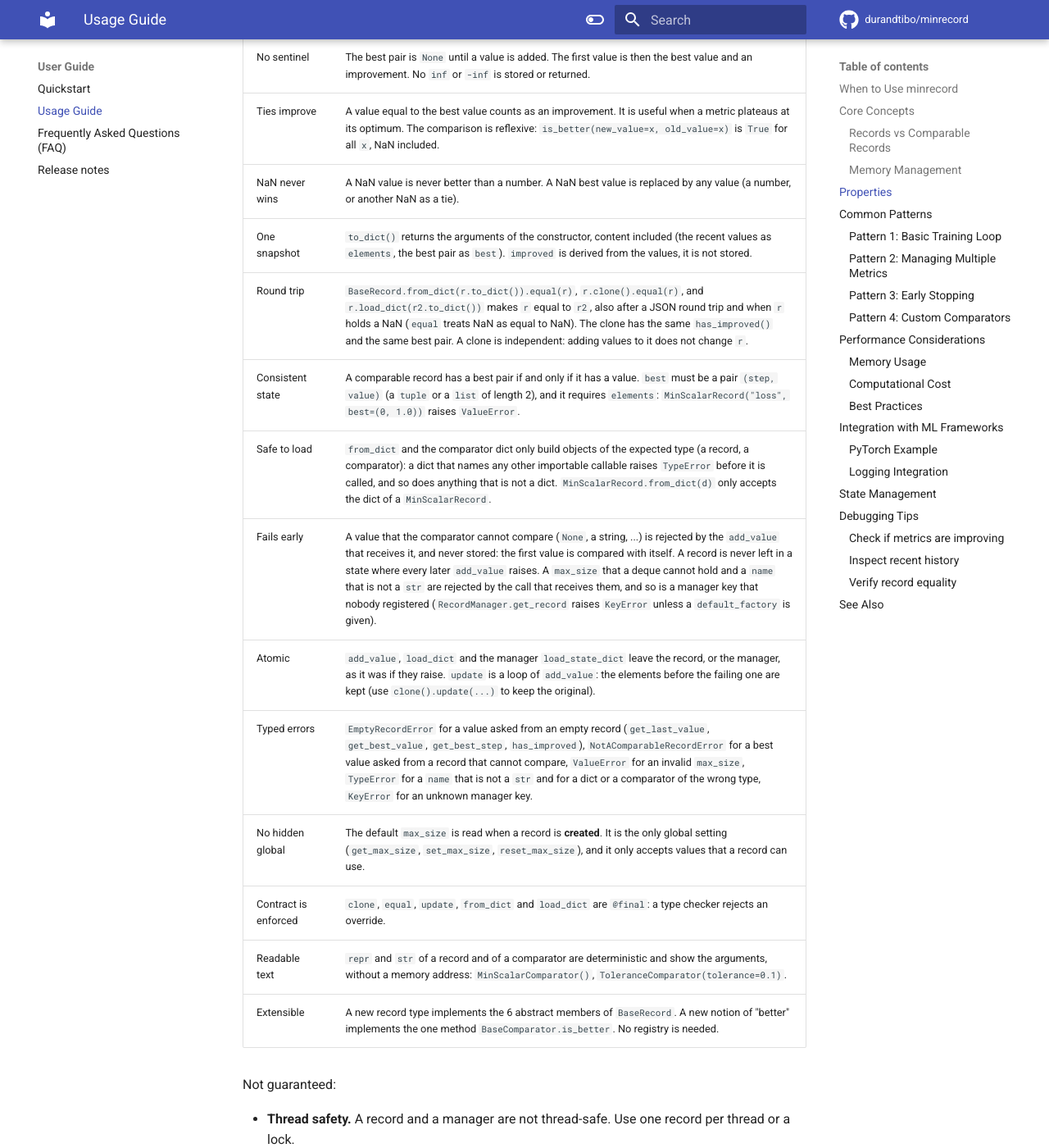
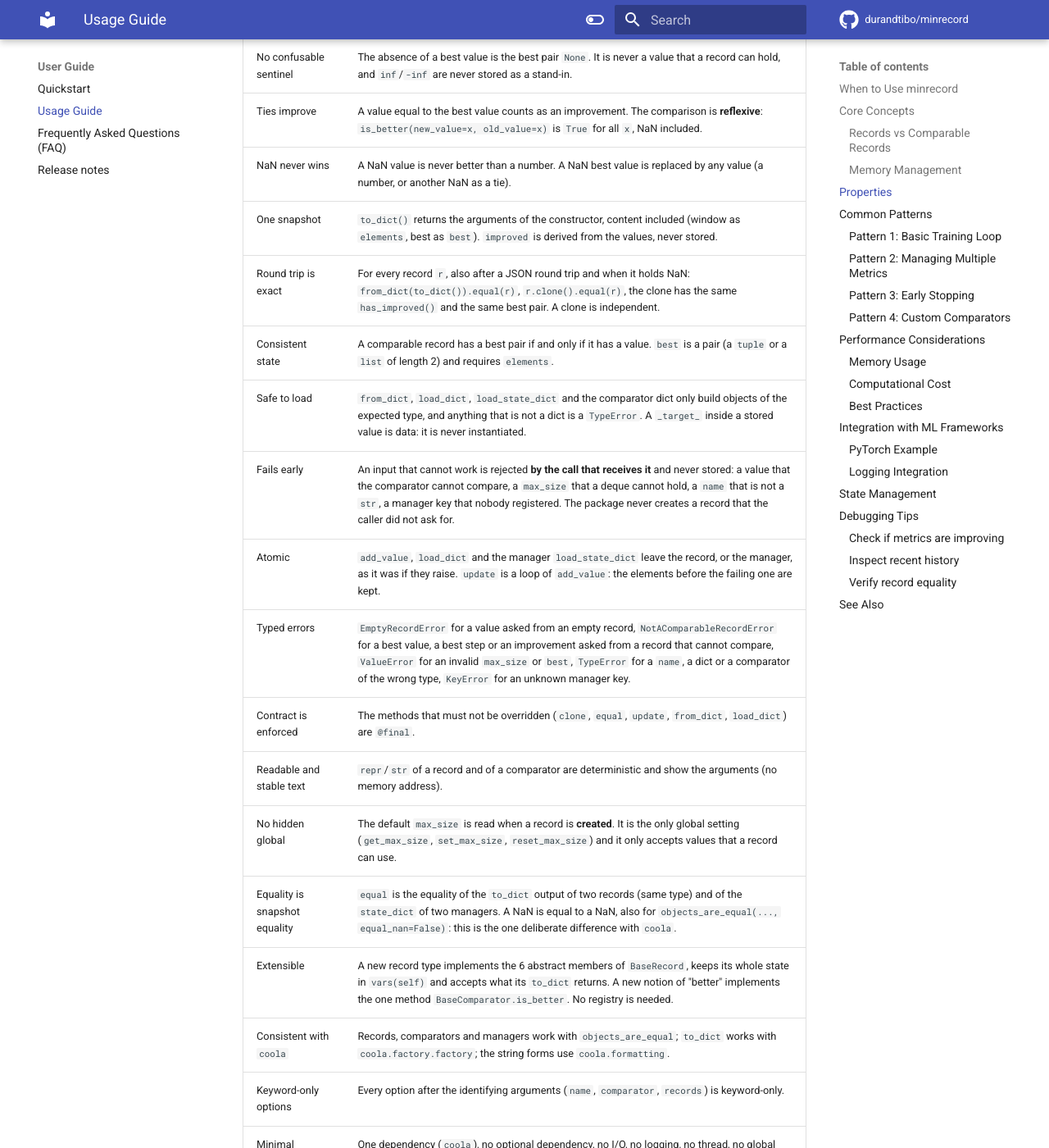
Before and after one commit to durandtibo/minrecord, an MkDocs documentation site: the page built from docs/docs/usage_guide.md, in a window 1280 px wide and 1400 px high, scrolled down 1737 px. Shown: the whole window at 82% size. Built offline with MkDocs 1.6.1 and Material for MkDocs 9.7.7, drawn with Linux system fonts in a browser that asks for light colours; comment, search, counter and statistics services are not loaded; the version menu is left out; some of the changed text lies outside the part shown.

Commit message:
Document the equality of snapshots and fix the documentation (#554)
Co-authored-by: Claude Sonnet 5.5 <noreply@anthropic.com>

```diff
--- a/docs/docs/usage_guide.md
+++ b/docs/docs/usage_guide.md
@@ -56,24 +56,28 @@ record = Record("my_metric", max_size=50)
 
 These properties are guaranteed by the base classes, so every record has them.
 
-| Property           | Statement                                                                                                                                                                                 |
-| ------------------ | ----------------------------------------------------------------------------------------------------------------------------------------------------------------------------------------- |
-| Bounded memory     | A record keeps at most `max_size` pairs `(step, value)`, with `1 <= max_size <= sys.maxsize`. The oldest pair is dropped first. Adding a value is O(1).                                                                        |
-| Best is never lost | The best pair `(step, value)` of a comparable record is stored apart from the recent values: it survives the eviction of the pair that produced it, `clone` and `to_dict`/`from_dict`.     |
-| No sentinel        | The best pair is `None` until a value is added. The first value is then the best value and an improvement. No `inf` or `-inf` is stored or returned.                                      |
-| Ties improve       | A value equal to the best value counts as an improvement. It is useful when a metric plateaus at its optimum. The comparison is reflexive: `is_better(new_value=x, old_value=x)` is `True` for all `x`, NaN included. |
-| NaN never wins     | A NaN value is never better than a number. A NaN best value is replaced by any value (a number, or another NaN as a tie).                                                                  |
-| One snapshot       | `to_dict()` returns the arguments of the constructor, content included (the recent values as `elements`, the best pair as `best`). `improved` is derived from the values, it is not stored. |
-| Round trip         | `BaseRecord.from_dict(r.to_dict()).equal(r)`, `r.clone().equal(r)`, and `r.load_dict(r2.to_dict())` makes `r` equal to `r2`, also after a JSON round trip and when `r` holds a NaN (`equal` treats NaN as equal to NaN). The clone has the same `has_improved()` and the same best pair. A clone is independent: adding values to it does not change `r`. |
-| Consistent state   | A comparable record has a best pair if and only if it has a value. `best` must be a pair `(step, value)` (a `tuple` or a `list` of length 2), and it requires `elements`: `MinScalarRecord("loss", best=(0, 1.0))` raises `ValueError`. |
-| Safe to load       | `from_dict` and the comparator dict only build objects of the expected type (a record, a comparator): a dict that names any other importable callable raises `TypeError` before it is called, and so does anything that is not a dict. `MinScalarRecord.from_dict(d)` only accepts the dict of a `MinScalarRecord`. |
-| Fails early        | A value that the comparator cannot compare (`None`, a string, ...) is rejected by the `add_value` that receives it, and never stored: the first value is compared with itself. A record is never left in a state where every later `add_value` raises. A `max_size` that a deque cannot hold and a `name` that is not a `str` are rejected by the call that receives them, and so is a manager key that nobody registered (`RecordManager.get_record` raises `KeyError` unless a `default_factory` is given). |
-| Atomic             | `add_value`, `load_dict` and the manager `load_state_dict` leave the record, or the manager, as it was if they raise. `update` is a loop of `add_value`: the elements before the failing one are kept (use `clone().update(...)` to keep the original). |
-| Typed errors       | `EmptyRecordError` for a value asked from an empty record (`get_last_value`, `get_best_value`, `get_best_step`, `has_improved`), `NotAComparableRecordError` for a best value asked from a record that cannot compare, `ValueError` for an invalid `max_size`, `TypeError` for a `name` that is not a `str` and for a dict or a comparator of the wrong type, `KeyError` for an unknown manager key. |
-| No hidden global   | The default `max_size` is read when a record is **created**. It is the only global setting (`get_max_size`, `set_max_size`, `reset_max_size`), and it only accepts values that a record can use.                                         |
-| Contract is enforced | `clone`, `equal`, `update`, `from_dict` and `load_dict` are `@final`: a type checker rejects an override. |
-| Readable text      | `repr` and `str` of a record and of a comparator are deterministic and show the arguments, without a memory address: `MinScalarComparator()`, `ToleranceComparator(tolerance=0.1)`. |
-| Extensible         | A new record type implements the 6 abstract members of `BaseRecord`. A new notion of "better" implements the one method `BaseComparator.is_better`. No registry is needed.               |
+| Property                      | Statement                                                                                                                                                                                                                                                                                                                                    |
+| ----------------------------- | -------------------------------------------------------------------------------------------------------------------------------------------------------------------------------------------------------------------------------------------------------------------------------------------------------------------------------------------- |
+| Bounded memory                | A record keeps at most `max_size` pairs `(step, value)`, with `1 <= max_size <= sys.maxsize`. The oldest pair is dropped first. Adding a value is O(1).                                                                                                                                                                                      |
+| Best is never lost            | The best pair `(step, value)` of a comparable record is stored apart from the window: it survives the eviction of the pair that produced it, `clone` and `to_dict`/`from_dict`.                                                                                                                                                              |
+| No confusable sentinel        | The absence of a best value is the best pair `None`. It is never a value that a record can hold, and `inf`/`-inf` are never stored as a stand-in.                                                                                                                                                                                            |
+| Ties improve                  | A value equal to the best value counts as an improvement. The comparison is **reflexive**: `is_better(new_value=x, old_value=x)` is `True` for all `x`, NaN included.                                                                                                                                                                        |
+| NaN never wins                | A NaN value is never better than a number. A NaN best value is replaced by any value (a number, or another NaN as a tie).                                                                                                                                                                                                                    |
+| One snapshot                  | `to_dict()` returns the arguments of the constructor, content included (window as `elements`, best as `best`). `improved` is derived from the values, never stored.                                                                                                                                                                          |
+| Round trip is exact           | For every record `r`, also after a JSON round trip and when it holds NaN: `from_dict(to_dict()).equal(r)`, `r.clone().equal(r)`, the clone has the same `has_improved()` and the same best pair. A clone is independent.                                                                                                                     |
+| Consistent state              | A comparable record has a best pair if and only if it has a value. `best` is a pair (a `tuple` or a `list` of length 2) and requires `elements`.                                                                                                                                                                                             |
+| Safe to load                  | `from_dict`, `load_dict`, `load_state_dict` and the comparator dict only build objects of the expected type, and anything that is not a dict is a `TypeError`. A `_target_` inside a stored value is data: it is never instantiated.                                                                                                         |
+| Fails early                   | An input that cannot work is rejected **by the call that receives it** and never stored: a value that the comparator cannot compare, a `max_size` that a deque cannot hold, a `name` that is not a `str`, a manager key that nobody registered. The package never creates a record that the caller did not ask for.                          |
+| Atomic                        | `add_value`, `load_dict` and the manager `load_state_dict` leave the record, or the manager, as it was if they raise. `update` is a loop of `add_value`: the elements before the failing one are kept.                                                                                                                                       |
+| Typed errors                  | `EmptyRecordError` for a value asked from an empty record, `NotAComparableRecordError` for a best value, a best step or an improvement asked from a record that cannot compare, `ValueError` for an invalid `max_size` or `best`, `TypeError` for a `name`, a dict or a comparator of the wrong type, `KeyError` for an unknown manager key. |
+| Contract is enforced          | The methods that must not be overridden (`clone`, `equal`, `update`, `from_dict`, `load_dict`) are `@final`.                                                                                                                                                                                                                                 |
+| Readable and stable text      | `repr`/`str` of a record and of a comparator are deterministic and show the arguments (no memory address).                                                                                                                                                                                                                                   |
+| No hidden global              | The default `max_size` is read when a record is **created**. It is the only global setting (`get_max_size`, `set_max_size`, `reset_max_size`) and it only accepts values that a record can use.                                                                                                                                              |
+| Equality is snapshot equality | `equal` is the equality of the `to_dict` output of two records (same type) and of the `state_dict` of two managers. A NaN is equal to a NaN, also for `objects_are_equal(..., equal_nan=False)`: this is the one deliberate difference with `coola`.                                                                                         |
+| Extensible                    | A new record type implements the 6 abstract members of `BaseRecord`, keeps its whole state in `vars(self)` and accepts what its `to_dict` returns. A new notion of "better" implements the one method `BaseComparator.is_better`. No registry is needed.                                                                                     |
+| Consistent with `coola`       | Records, comparators and managers work with `objects_are_equal`; `to_dict` works with `coola.factory.factory`; the string forms use `coola.formatting`.                                                                                                                                                                                      |
+| Keyword-only options          | Every option after the identifying arguments (`name`, `comparator`, `records`) is keyword-only.                                                                                                                                                                                                                                              |
+| Minimal                       | One dependency (`coola`), no optional dependency, no I/O, no logging, no thread, no global state beyond `max_size`.                                                                                                                                                                                                                          |
 
 Not guaranteed:
 
@@ -81,12 +85,18 @@ Not guaranteed:
   lock.
 - **Values are stored by reference.** `add_value` does not copy the value, and `to_dict` and `clone`
   share the value objects between the copies. Store scalars or immutable objects.
-- **Order of the `step` values.** `step` is a label, it is not checked to increase.
+- **Order of the `step` values.** `step` is a label: it is not checked to increase, nor to be a
+  number. Early stopping with `get_best_step` needs a numeric step.
 - **Truthiness.** `Record` and `RecordManager` define `__len__`, so an empty one is falsy: write
   `record.is_empty()`, not `if record:`.
 - **`load_dict` replaces the whole state.** The name and the `max_size` of the record are replaced
   too: a record named `a` that loads the dict of a record named `b` is named `b`. Check the name
   before if it must stay.
+- **Untrusted dicts beyond the type.** `from_dict` imports the module that `_target_` names. It
+  never calls anything but a record class, but a dict from an untrusted source can still make the
+  process import a module.
+- **`copy.copy(record)` is not a clone.** A shallow copy shares the window, so `add_value` on the
+  copy changes the original. `clone()` and `copy.deepcopy` are independent: use `clone()`.
 
 ## Common Patterns
 
```
Also changed, not shown: docs/docs/faq.md (+3 -2 lines), docs/docs/release_notes.md (+8 -3 lines), review/target_state.md (+1 -1 lines), 6 other files.
